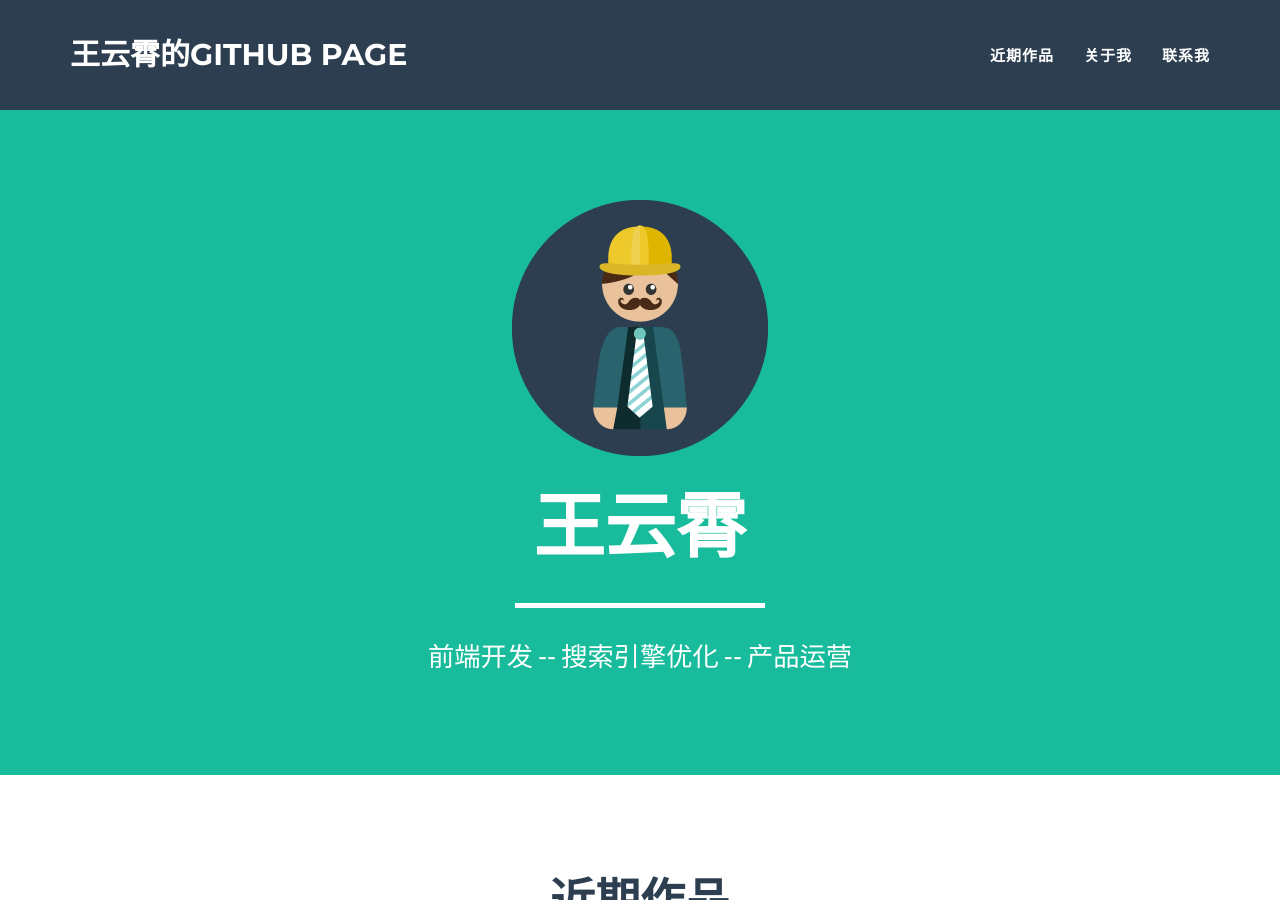
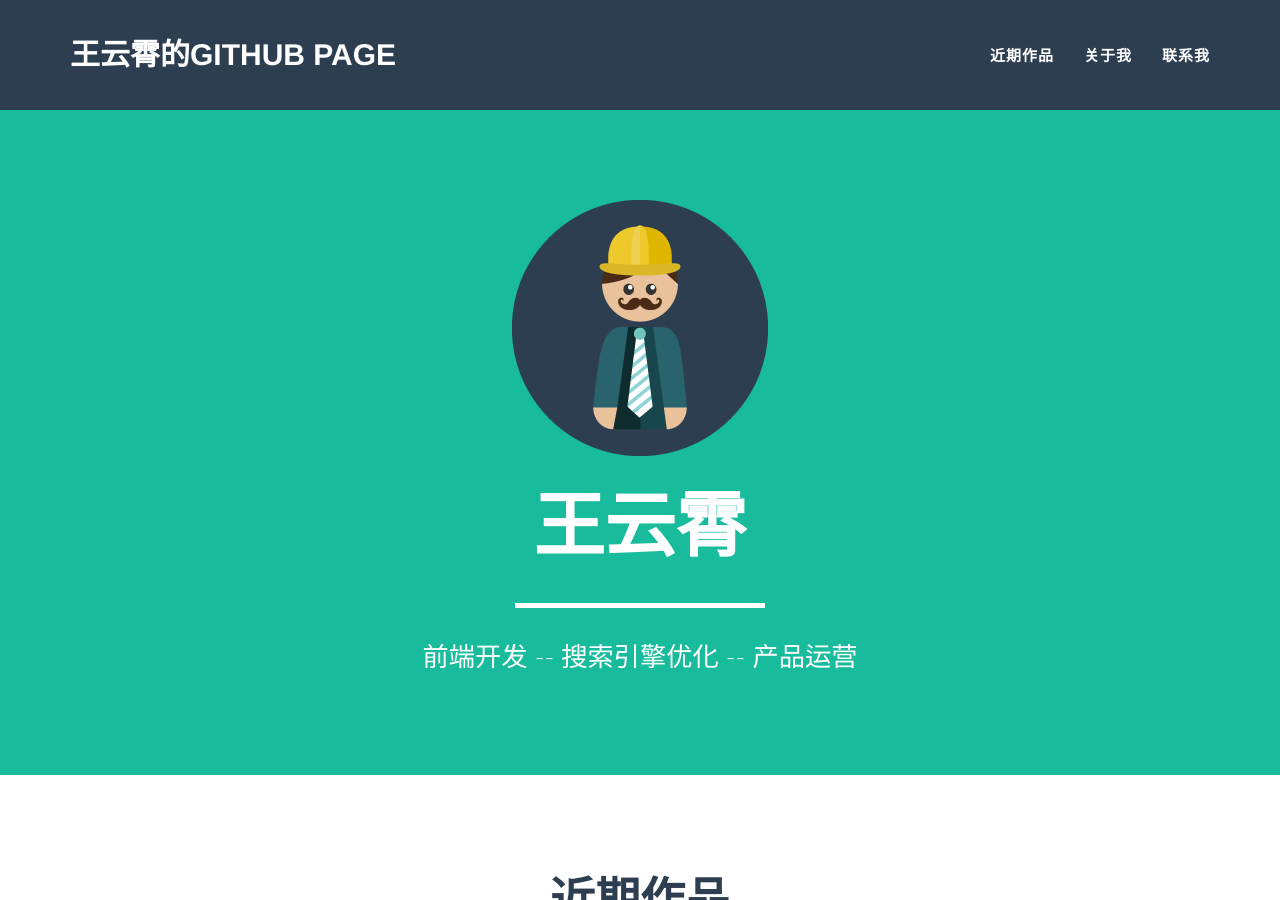
Before and after one commit to cxyn/blog, a Jekyll site: the page built from index.html, in a window 1280 px wide and 900 px high. Built offline with Jekyll 4.4.1, drawn with Linux system fonts in a browser that asks for light colours; some web fonts are replaced.

Commit message:
Update head.html
360 font library

```diff
--- a/_includes/head.html
+++ b/_includes/head.html
@@ -19,8 +19,8 @@
 
     <!-- Custom Fonts -->
     <link rel="stylesheet" href="{{ "/css/font-awesome/css/font-awesome.min.css" }}">
-    <link href="//fonts.googleapis.com/css?family=Montserrat:400,700" rel="stylesheet" type="text/css">
-    <link href="//fonts.googleapis.com/css?family=Lato:400,700,400italic,700italic" rel="stylesheet" type="text/css">
+    <link href="//fonts.useso.com/css?family=Montserrat:400,700" rel="stylesheet" type="text/css">
+    <link href="//fonts.useso.com/css?family=Lato:400,700,400italic,700italic" rel="stylesheet" type="text/css">
 
     <!-- HTML5 Shim and Respond.js IE8 support of HTML5 elements and media queries -->
     <!-- WARNING: Respond.js doesn't work if you view the page via file:// -->
```
